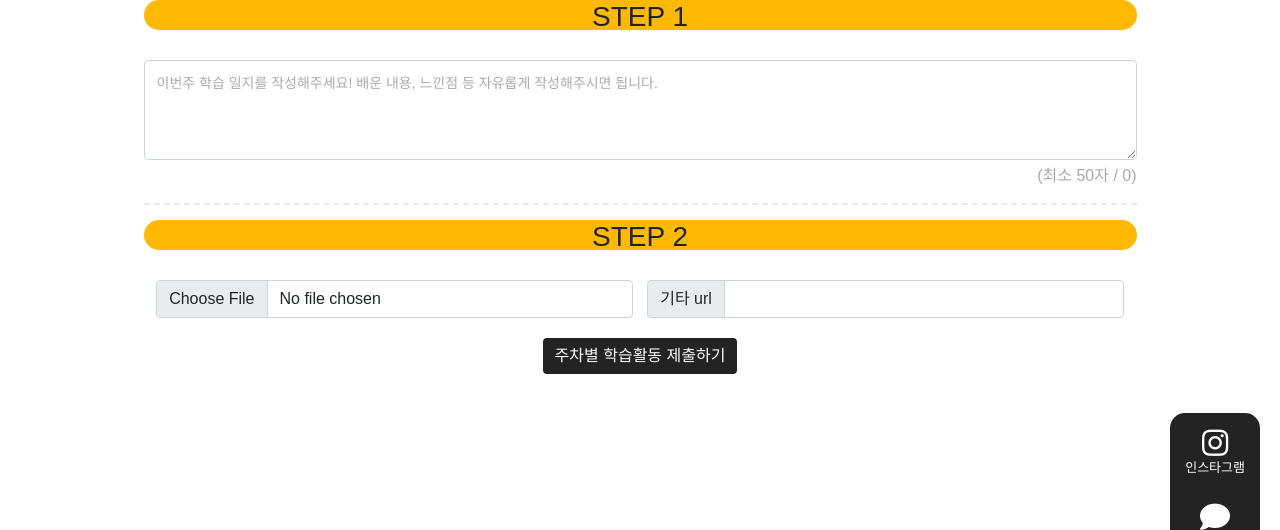
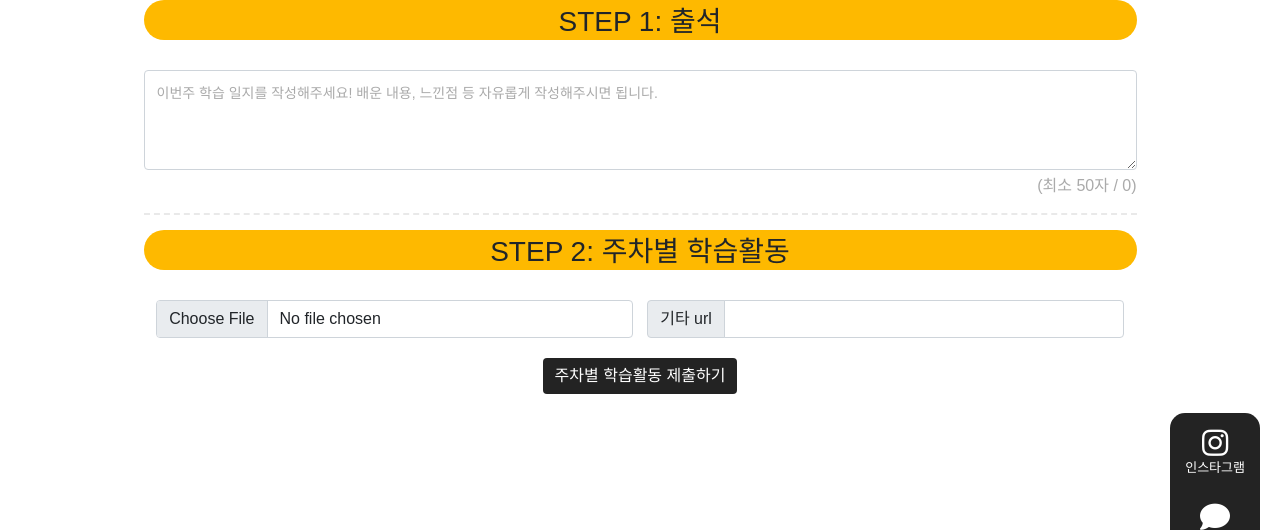
Before and after one commit to EarthlyZ9/bruteforce, a Django app: page /activities/weekly_studies/ in a window 1280 px wide. Shown: the part 194-724 px from the top of the page. Run offline with Django 3.2, Linux system fonts and the light colour scheme; the visitor is signed in with stand-in values (Sample User, id 1); data that the repository does not hold is empty; parts of the project's set-up code (start-up, migrations or seed data) failed here and were passed over; some libraries are stand-ins or nearby versions; some web fonts are replaced.

Commit message:
modify reset password etc

```diff
--- a/accounts/templates/accounts/email_template.html
+++ b/accounts/templates/accounts/email_template.html
@@ -6,7 +6,7 @@
     </head>
     <body>
       <div style='text-align:center; background-color:#FEB900; width: 80%;'>
-        <img src="./Users/ljs2000/Desktop/coding/bruteforceuniv/bruteforceuniv/accounts/static/accounts/images/new_logo_kor.png" style="width: 300px;">
+        <img src="http://bruteforceuniv.com/static/accounts/images/new_logo_kor.png" style="width: 300px;">
         <hr>
         <div style="text-align:center; width:auto; color:black;">
           <h1 style="color:black;">임시 비밀번호 발급 안내</h1>
--- a/activities/static/activities/css/weekly_studies.css
+++ b/activities/static/activities/css/weekly_studies.css
@@ -54,13 +54,15 @@ html, body {
   margin: auto 0;
   display: inline-block;
 }
-.step-header {
+
+.step-header h3 {
   margin-bottom: 20px;
-  height: 30px;
+  height: 40px;
   width: 100%;
   background-color: #FEB900;
   display: inline-block;
   border-radius: 20px;
+  padding: 5px;
 }
 
 .input-box {
--- a/activities/templates/activities/weekly_studies.html
+++ b/activities/templates/activities/weekly_studies.html
@@ -15,7 +15,7 @@
             <h1>주차별 학습</h1>
             <p style="margin-bottom: 5px; margin-right: 10px;">이번주 학습을 인증해볼까요?</p>
             <div class='guide'>
-              <p>아직 이번 주차 강의 학습을 하지 않으셨다면?</p><a href="#" target="_blank">이번 주차 강의 들으러 가기</a>
+              <p>아직 이번 주차 강의 학습을 하지 않으셨다면?</p><a href="https://www.codeit.kr/" target="_blank">이번 주차 강의 들으러 가기</a>
             </div>
           </div>
 
@@ -28,7 +28,7 @@
           {% csrf_token %}
           <div class="container step">
             <div class="step-header">
-              <h3>STEP 1</h3>
+              <h3>STEP 1: 출석</h3>
             </div>
             <div class="input-box" style="width:100%;">
               <div class="form-floating mb-1" style='z-index: 1'>
@@ -41,7 +41,7 @@
           <hr>
           <div class="container step">
             <div class="step-header">
-              <h3>STEP 2</h3>
+              <h3>STEP 2: 주차별 학습활동</h3>
             </div>
             <div class="input-box">
               <div class="container input-div">
--- a/main/templates/main/base.html
+++ b/main/templates/main/base.html
@@ -36,7 +36,6 @@
               <ul class="dropdown-menu dropdown-menu-dark" aria-labelledby="navbarDropdown">
                 <li><a class="dropdown-item" href={% url 'main:about-us' %}>BF 소개</a></li>
                 <li><a class="dropdown-item" href={% url 'main:course-description' %}>코스 소개</a></li>
-                <li><a class="dropdown-item" href={% url 'main:program-description' %}>프로그램 소개</a></li>
               </ul>
             </li>
             <li class="nav-item dropdown">
@@ -44,6 +43,7 @@
                 학습하기
               </a>
               <ul class="dropdown-menu dropdown-menu-dark" aria-labelledby="navbarDropdown">
+                <li><a class="dropdown-item" href={% url 'main:program-description' %}>학습 시작하기</a></li>
                 <li><a class="dropdown-item" href="{% url 'activities:weekly-studies' %}">학습 인증</a></li>
                 <li><a class="dropdown-item" href="{% url 'activities:htmlcss-fruits' %}">작품 보기</a></li>
                 <li><a class="dropdown-item" href="{% url 'discussions:question-list' %}">토의 하기</a></li>
--- a/points/templates/points/points.html
+++ b/points/templates/points/points.html
@@ -70,7 +70,7 @@
     </footer>
 
   {% endblock container %}
-
+  <script src="{% static 'points/js/points.js' %}"></script>
   {% block extrascript %}
   {% endblock %}
 </body>
```
Also changed, not shown: points/static/points/images/ds_points.png, points/static/points/js/points.js (added).
